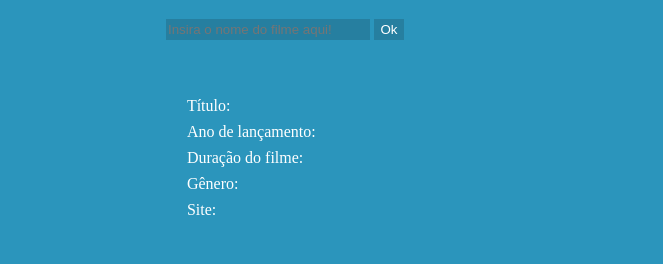
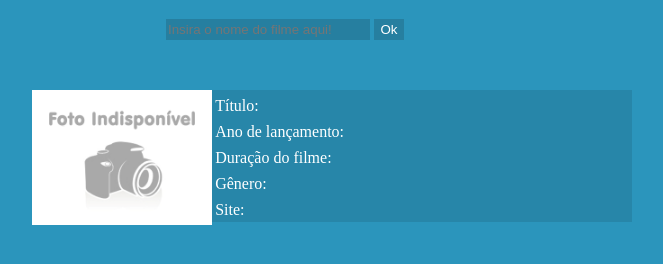
Before and after one commit to GabrielCordeiroCunha/desafioBluelab, a plain HTML site: page Projeto API BlueLab/index.html in a window 1280 px wide. Both pictures are taken after a click on the button "Ok". Shown: the part 62-326 px from the top of the page, without its empty margins (355-1018 px from the left). Drawn offline with nearby package versions, Linux system fonts and the light colour scheme; no server answers.

Commit message:
Add files via upload

```diff
--- a/Projeto API BlueLab/css/style.css
+++ b/Projeto API BlueLab/css/style.css
@@ -25,8 +25,14 @@ body {
 	color: rgb(255,255,255);
 }
 #filme {
+	width: 600px;
 	margin-top: 50px;
-	margin-left: 42%;
+	margin-left: 30%;
 	color: rgb(255,255,255);
 	visibility: hidden;
+	background-color: rgba(0, 0, 0, 10%);
 }
+#banner {
+	float: left;
+	width: 180px;
+}
--- a/Projeto API BlueLab/index.html
+++ b/Projeto API BlueLab/index.html
@@ -21,6 +21,7 @@
 		<button type="button" id="button" class="button">Ok</button>
 	</div>
 	<div id="filme" class="filme">
+		<img src="source/img_not_found.png" id="banner">
 		<table>
 			 <tr><td></td></tr>
 				  <tr>
--- a/Projeto API BlueLab/js/script.js
+++ b/Projeto API BlueLab/js/script.js
@@ -10,6 +10,7 @@
 	var tempo = document.getElementById('tempo');
 	var genero = document.getElementById('genero');
 	var site = document.getElementById('site');
+	var banner = document.getElementById('banner');
 
 	/* Chama a função busca no evento click no botão */
 	button.addEventListener("click", display);
@@ -34,6 +35,7 @@
 		ano.textContent = (dados.Year != "N/A" && dados.Year != null)? dados.Year: "Infelizmente não temos essa informação :(";
 		tempo.textContent = (dados.Runtime != "N/A" && dados.Runtime != null)? dados.Runtime: "Infelizmente não temos essa informação :(";
 		genero.textContent = (dados.Genre != "N/A" && dados.Genre != null)? dados.Genre: "Infelizmente não temos essa informação :(";
+		banner.src = (dados.Genre != "N/A" && dados.Genre != null)? dados.Poster: "source/img_not_found.png";
 		if (dados.Website != "N/A" && dados.Website != null) {
 			site.textContent = dados.Website;
 			site.href = dados.Website;
```
Also changed, not shown: Projeto API BlueLab/source/img_not_found.png (added).
